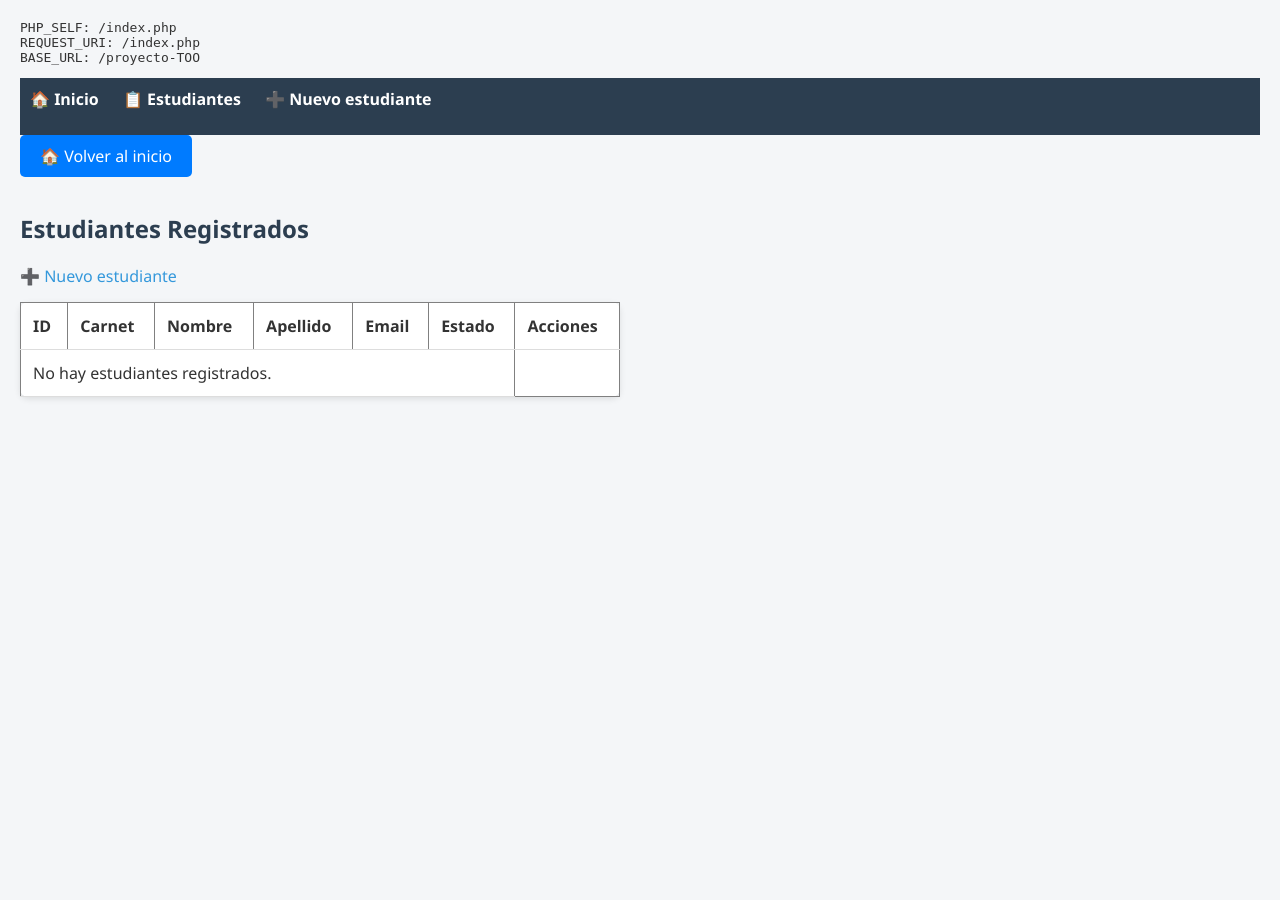
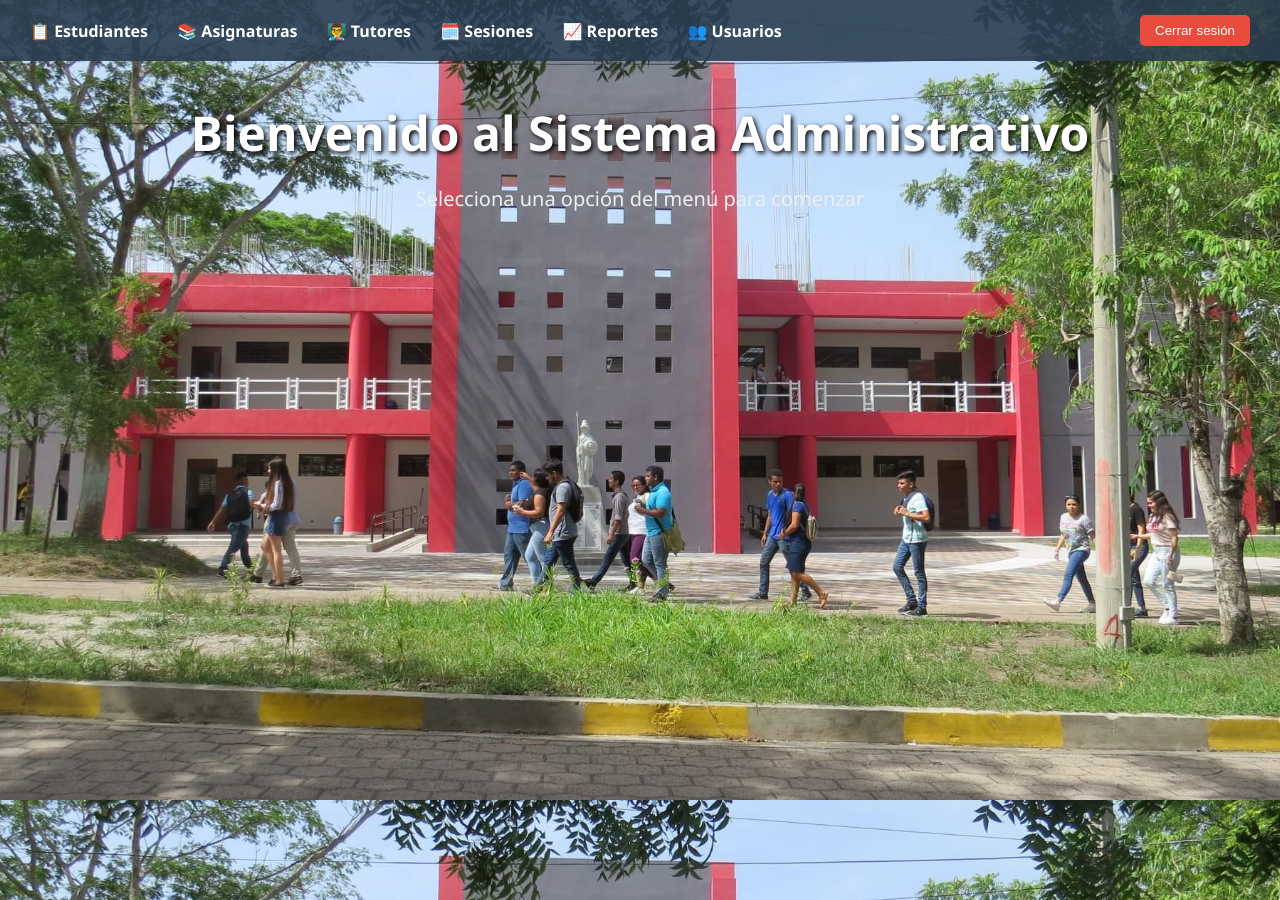
Before and after one commit to cm22075-alt/proyecto-TOO, a PHP site: page /index.php in a window 1280 px wide. Before the commit the page ends 399 px from the top, so only its background shows below. Run offline with PHP 8.4, Linux system fonts and the light colour scheme; data that the repository does not hold is empty.

Commit message:
dashboard
pantalla de inicio con sus menus

```diff
--- a/index.php
+++ b/index.php
@@ -1,7 +1,11 @@
 <?php
-$modulo = $_GET['modulo'] ?? 'estudiantes';
+$modulo = $_GET['modulo'] ?? 'dashboard';
 $accion = $_GET['accion'] ?? 'listar';
 
+if ($modulo === 'dashboard') {
+  include_once('vistas/dashboard.php');
+  return;
+}
 // Mapeo de nombres de controlador
 $archivo = "controladores/" . ucfirst($modulo) . "Controller.php";
 
--- /dev/null
+++ b/vistas/acceso/logout.php
@@ -0,0 +1,5 @@
+<?php
+session_start();
+session_destroy();
+header("Location: /proyecto-TOO/index.php");
+exit;
--- a/vistas/dashboard.php
+++ b/vistas/dashboard.php
@@ -0,0 +1,93 @@
+<?php include_once(__DIR__ . '/../config/db.php'); ?>
+<!DOCTYPE html>
+<html lang="es">
+<head>
+  <meta charset="UTF-8">
+  <title>Panel Principal</title>
+  <style>
+    * {
+      margin: 0;
+      padding: 0;
+      box-sizing: border-box;
+    }
+    body {
+      font-family: 'Segoe UI', sans-serif;
+      background: url('<?= BASE_URL ?>/assets/fondo.jpg') no-repeat center center fixed;
+      background-size: cover;
+      height: 100vh;
+      color: white;
+    }
+    nav {
+      background-color: rgba(44, 62, 80, 0.9);
+      padding: 15px 30px;
+      display: flex;
+      justify-content: space-between;
+      align-items: center;
+      position: fixed;
+      width: 100%;
+      top: 0;
+      z-index: 1000;
+    }
+    .nav-links a {
+      color: white;
+      margin-right: 25px;
+      text-decoration: none;
+      font-weight: bold;
+      transition: color 0.3s;
+    }
+    .nav-links a:hover {
+      color: #1abc9c;
+    }
+    .logout {
+      background-color: #e74c3c;
+      border: none;
+      color: white;
+      padding: 8px 15px;
+      cursor: pointer;
+      border-radius: 5px;
+      transition: background 0.3s;
+    }
+    .logout:hover {
+      background-color: #c0392b;
+    }
+    .contenido {
+      margin-top: 100px;
+      text-align: center;
+      animation: fadeIn 1.5s ease-in-out;
+    }
+    .contenido h1 {
+      font-size: 48px;
+      margin-bottom: 20px;
+      text-shadow: 2px 2px 5px #000;
+    }
+    .contenido p {
+      font-size: 20px;
+      color: #ecf0f1;
+    }
+    @keyframes fadeIn {
+      from { opacity: 0; transform: translateY(-20px); }
+      to { opacity: 1; transform: translateY(0); }
+    }
+  </style>
+</head>
+<body>
+  <nav>
+    <div class="nav-links">
+      <a href="<?= BASE_URL ?>/index.php?modulo=estudiantes&accion=listar">📋 Estudiantes</a>
+      <a href="<?= BASE_URL ?>/index.php?modulo=asignaturas&accion=listar">📚 Asignaturas</a>
+      <a href="<?= BASE_URL ?>/index.php?modulo=tutores&accion=listar">👨‍🏫 Tutores</a>
+      <a href="<?= BASE_URL ?>/index.php?modulo=sesiones&accion=listar">🗓️ Sesiones</a>
+      <a href="<?= BASE_URL ?>/index.php?modulo=reportes&accion=listar">📈 Reportes</a>
+      <a href="<?= BASE_URL ?>/index.php?modulo=usuarios&accion=listar">👥 Usuarios</a>
+    </div>
+    <form method="POST" action="<?= BASE_URL ?>/logout.php">
+      <button class="logout">Cerrar sesión</button>
+    </form>
+  </nav>
+
+  <div class="contenido">
+    <h1>Bienvenido al Sistema Administrativo</h1>
+    <p>Selecciona una opción del menú para comenzar</p>
+  </div>
+</body>
+</html>
--- a/vistas/estudiantes/listarEstudiantes.php
+++ b/vistas/estudiantes/listarEstudiantes.php
@@ -15,9 +15,6 @@ if (!isset($estudiantes)) {
   <title>Listado de Estudiantes</title>
   <link rel="stylesheet" href="../../publico/recursos/estilo.css">
 </head>
-<a href="/proyecto-TOO/index.php" style="padding: 10px 20px; background-color: #007bff; color: white; text-decoration: none; border-radius: 5px;">
-  🏠 Volver al inicio
-</a>
 
 <body>
   <h2>Estudiantes Registrados</h2>
```
Also changed, not shown: assets/fondo.jpg (added), assets/icono_minerva.png (added).
